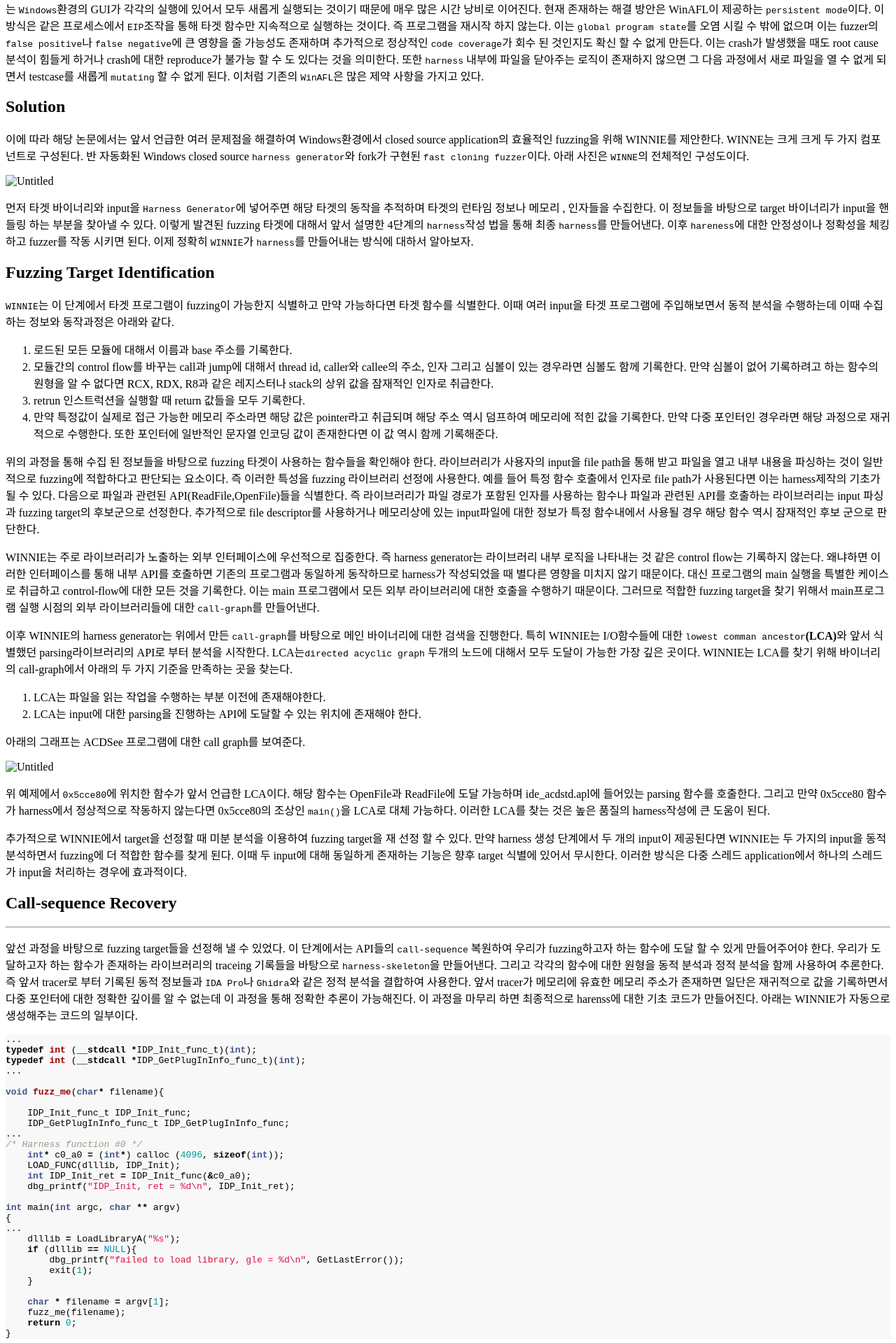
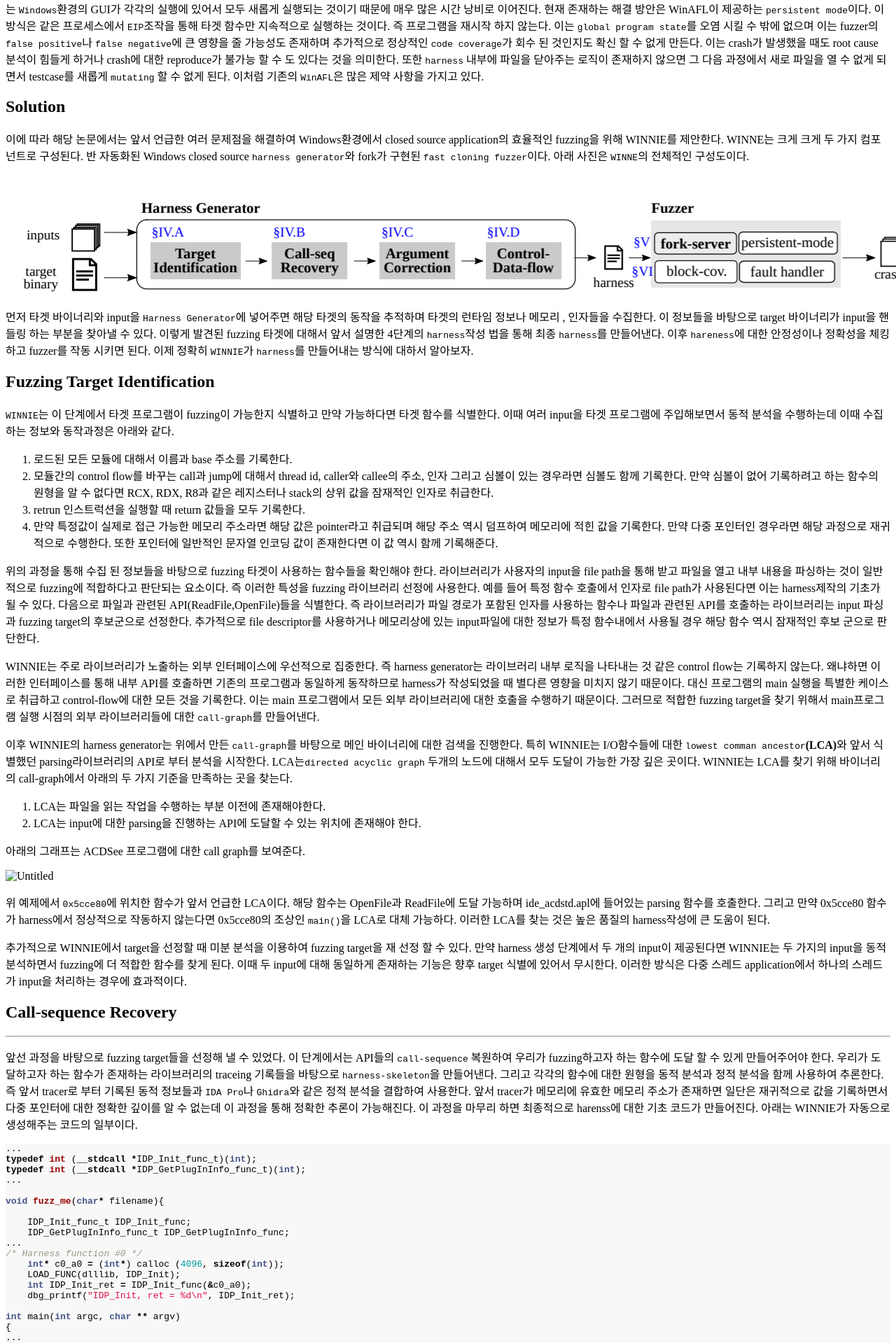
Before and after one commit to abysslab/abysslab.github.io, a Jekyll site: the page built from _posts/2022-04-02-WINNIE.md, in a window 1280 px wide. Shown: the part 1887-3806 px from the top of the page at 70% size. Built offline with Jekyll 4.4.1, drawn with Linux system fonts in a browser that asks for light colours.

Commit message:
Update 2022-04-02-WINNIE.md

````diff
--- a/_posts/2022-04-02-WINNIE.md
+++ b/_posts/2022-04-02-WINNIE.md
@@ -78,7 +78,7 @@ Solution
 ---
 이에 따라 해당 논문에서는 앞서 언급한 여러 문제점을 해결하여 Windows환경에서 closed source application의 효율적인 fuzzing을 위해 WINNIE를 제안한다. WINNE는 크게 크게 두 가지 컴포넌트로 구성된다.  반 자동화된 Windows closed source ```harness generator```와 fork가 구현된 `fast cloning fuzzer`이다. 아래 사진은 `WINNE`의 전체적인 구성도이다.
 
-![Untitled](../img/WINNIE1.png)
+![Untitled](https://github.com/abysslab/abysslab.github.io/blob/main/img/WINNIE1.png)
 
 먼저 타겟 바이너리와 input을 ```Harness Generator```에 넣어주면 해당 타겟의 동작을 추적하며 타겟의 런타임 정보나 메모리 , 인자들을 수집한다. 이 정보들을 바탕으로 target 바이너리가 input을 핸들링 하는 부분을 찾아낼 수 있다. 이렇게 발견된 fuzzing 타겟에 대해서 앞서 설명한 4단계의 ```harness```작성 법을 통해 최종 ```harness```를 만들어낸다. 이후 ```hareness```에 대한 안정성이나 정확성을 체킹하고 fuzzer를 작동 시키면 된다. 이제 정확히 `WINNIE`가 `harness`를 만들어내는 방식에 대하서 알아보자.
 
````
